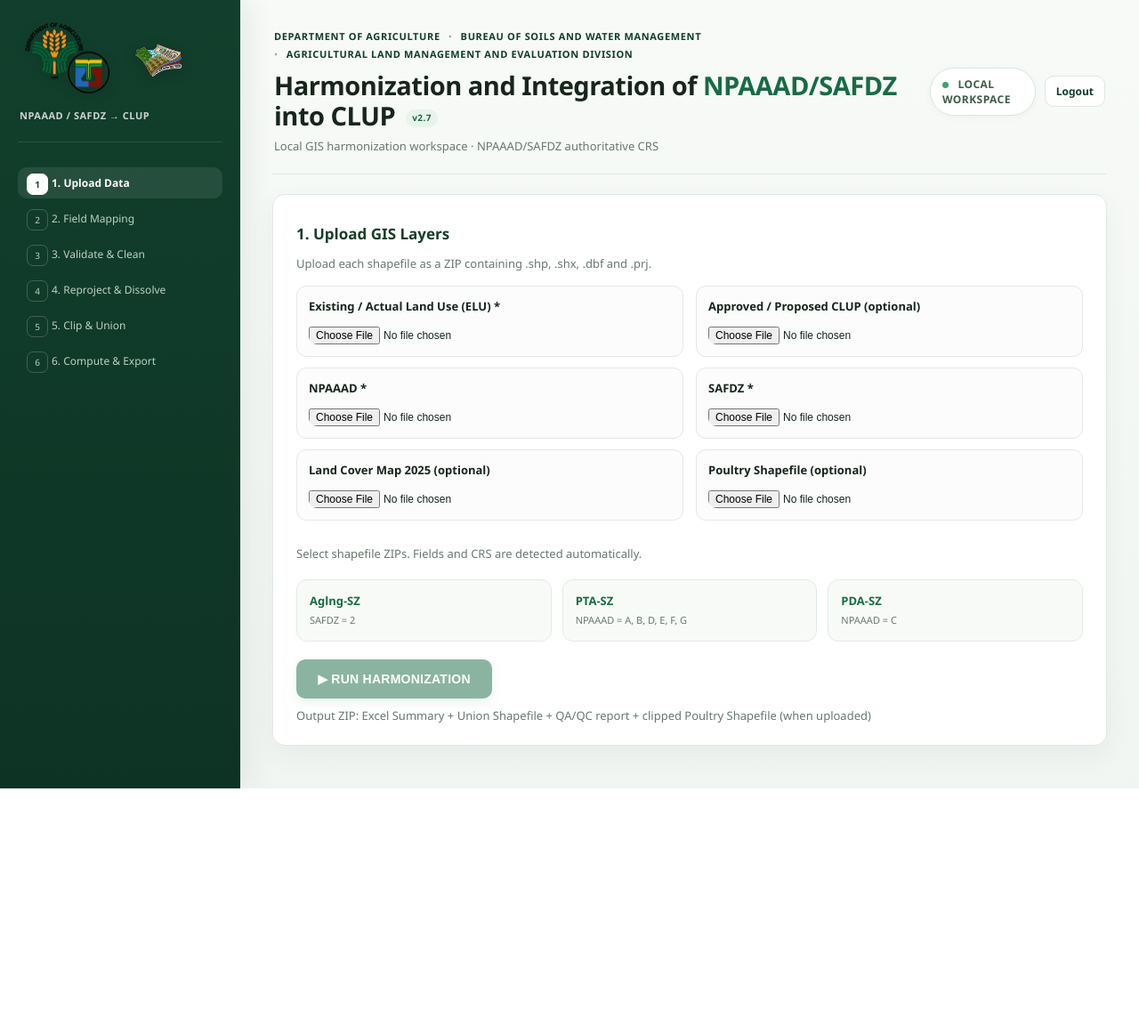
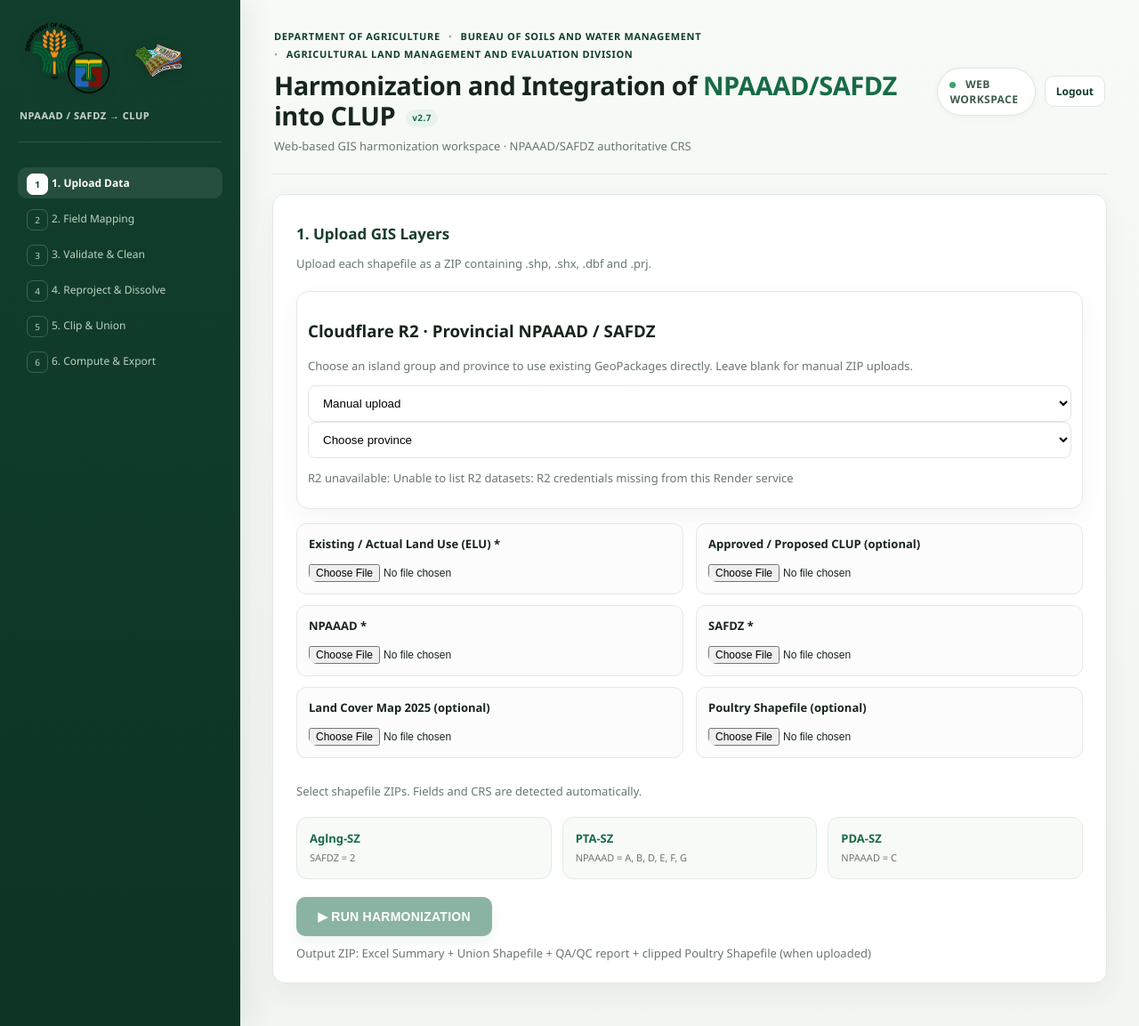
Before and after one commit to warren3398/Harmonization-and-Integration-of-NPAAAD-SAFDZ-into-CLUP, a Flask app: page / in a window 1280 px wide. Shown: the whole page at 89% size. Before the commit the page ends 886 px from the top, so only its background shows below. Run offline with Flask 3, Linux system fonts and the light colour scheme; the visitor is signed in with stand-in values (Sample User, id 1).

Commit message:
Add province picker for R2 NPAAAD and SAFDZ harmonization

```diff
--- a/templates/index.html
+++ b/templates/index.html
@@ -11,11 +11,11 @@
 <div class="hero-copy">
   <div class="agency-title"><strong>Department of Agriculture</strong><strong>Bureau of Soils and Water Management</strong><strong>Agricultural Land Management and Evaluation Division</strong></div>
   <h1>Harmonization and Integration of <span>NPAAAD/SAFDZ</span> into CLUP <small>v2.7</small></h1>
-  <p>Local GIS harmonization workspace · NPAAAD/SAFDZ authoritative CRS</p>
-</div><div class="header-actions"><div class="status"><i></i> LOCAL WORKSPACE</div><a class="logout-btn" href="/logout">Logout</a></div></section>
+  <p>Web-based GIS harmonization workspace · NPAAAD/SAFDZ authoritative CRS</p>
+</div><div class="header-actions"><div class="status"><i></i> WEB WORKSPACE</div><a class="logout-btn" href="/logout">Logout</a></div></section>
 <form id="mainForm" action="/process_start" method="post" enctype="multipart/form-data" class="card">
 <h2>1. Upload GIS Layers</h2><p class="hint">Upload each shapefile as a ZIP containing .shp, .shx, .dbf and .prj.</p>
-<div class="grid">
+<div class="card" style="padding:12px;margin-bottom:14px"><h3>Cloudflare R2 · Provincial NPAAAD / SAFDZ</h3><p class="hint">Choose an island group and province to use existing GeoPackages directly. Leave blank for manual ZIP uploads.</p><select name="r2_island" id="r2_island"><option value="">Manual upload</option></select><select name="r2_province" id="r2_province"><option value="">Choose province</option></select><p id="r2_status" class="hint">Checking R2 connection…</p></div><div class="grid">
 <label>Existing / Actual Land Use (ELU) *<input type="file" name="elu_zip" accept=".zip" required></label>
 <label>Approved / Proposed CLUP (optional)<input type="file" name="clup_zip" accept=".zip"></label>
 <label>NPAAAD *<input type="file" name="npaaad_zip" accept=".zip" required></label>
@@ -40,6 +40,12 @@ const form=document.getElementById('mainForm'),msg=document.getElementById('insp
 const labels={elu:'Existing / Actual Land Use (ELU)',clup:'Approved / Proposed CLUP',npaaad:'NPAAAD',safdz:'SAFDZ',landcover:'Land Cover Map 2025',poultry:'Poultry Shapefile'};
 const fieldNames={elu:'elu_field',npaaad:'npaaad_field',safdz:'safdz_field',landcover:'landcover_field',clup:'clup_field'};
 let inspectData={};
+let r2Rows=[];const islandSel=document.getElementById('r2_island'),provinceSel=document.getElementById('r2_province');
+fetch('/api/r2/datasets').then(r=>r.json()).then(data=>{if(data.error)throw Error(data.error);r2Rows=data.datasets||[];for(const island of [...new Set(r2Rows.map(x=>x.island))].sort()){let o=document.createElement('option');o.value=island;o.textContent=island.toUpperCase();islandSel.appendChild(o)}document.getElementById('r2_status').textContent=r2Rows.length+' R2 GeoPackages found'}).catch(e=>document.getElementById('r2_status').textContent='R2 unavailable: '+e.message);
+islandSel.addEventListener('change',()=>{provinceSel.innerHTML='<option value="">Choose province</option>';for(const province of [...new Set(r2Rows.filter(x=>x.island===islandSel.value).map(x=>x.province))].sort()){const layers=r2Rows.filter(x=>x.island===islandSel.value&&x.province===province).map(x=>x.layer);if(!layers.includes('npaaad')||!layers.includes('safdz'))continue;const o=document.createElement('option');o.value=province;o.textContent=province.replaceAll('-',' ').toUpperCase();provinceSel.appendChild(o)}syncR2()});
+provinceSel.addEventListener('change',syncR2);
+function syncR2(){const chosen=!!(islandSel.value&&provinceSel.value);for(const name of ['npaaad_zip','safdz_zip']){const el=form.querySelector('[name="'+name+'"]');el.required=!chosen;el.disabled=chosen}inspectNow()}
+
 function renderEluMap(field){
  const box=document.getElementById('eluMapBox'),rows=document.getElementById('eluMapRows'),hidden=document.getElementById('eluMapping');
  if(!box||!rows||!hidden)return;
@@ -65,7 +71,7 @@ async function inspectNow(){
  if(crs.master_ok){banner.className='crs-banner ok';banner.innerHTML='✓ <b>Final CRS:</b> '+esc(crs.master_crs)+' <span class="muted">(from NPAAAD / SAFDZ)</span>';}else{banner.className='crs-banner warn';banner.innerHTML='⚠ <b>Final CRS:</b> '+esc(crs.error||'Upload both NPAAAD and SAFDZ to detect the master CRS.');}
  for(const role of ['elu','clup','npaaad','safdz','landcover']){const m=data[role];if(!m)continue;const div=document.createElement('div');div.className='layer-card minimalist';const opts=m.fields.map(f=>`<option value="${esc(f)}" ${f===m.suggested_field?'selected':''}>${esc(f)}</option>`).join('');
  div.innerHTML=`<h3>${labels[role]}</h3><div class="final-crs"><b>Final CRS</b><span>${esc(crs.master_ok?crs.master_crs:'Waiting for NPAAAD / SAFDZ')}</span></div><label>Classification Field<select name="${fieldNames[role]}">${opts}</select></label>${role==='elu'?`<div id="eluMapBox" class="elu-map hidden"><div class="elu-map-head"><div><h3>ELU Description Mapping</h3><p class="hint">Check each description using the dropdown: AGR, BU, or Other / Ignore.</p></div><b class="elu-count"></b></div><div id="eluMapRows" class="elu-map-rows"></div></div>`:''}`;cards.appendChild(div);if(role==='elu'){const sel=div.querySelector('select[name="elu_field"]');sel.addEventListener('change',()=>renderEluMap(sel.value));renderEluMap(sel.value);}}
- mapping.classList.remove('hidden');const required=['elu_zip','npaaad_zip','safdz_zip'].every(n=>form.querySelector(`[name="${n}"]`)?.files.length);run.disabled=!(required&&crs.master_ok);msg.textContent=crs.master_ok?'✓ Ready. Other layers will be reprojected automatically to the Final CRS.':'Upload matching NPAAAD and SAFDZ layers to establish the Final CRS.';
+ mapping.classList.remove('hidden');const required=!!form.querySelector('[name="elu_zip"]').files.length && ((!!islandSel.value&&!!provinceSel.value)||['npaaad_zip','safdz_zip'].every(n=>form.querySelector('[name="'+n+'"]').files.length));run.disabled=!(required&&crs.master_ok);msg.textContent=crs.master_ok?'✓ Ready. Other layers will be reprojected automatically to the Final CRS.':'Upload matching NPAAAD and SAFDZ layers to establish the Final CRS.';
  }catch(e){msg.textContent='Error: '+e.message;}
 }
 form.addEventListener('change',e=>{if(e.target.type==='file')inspectNow();});
```
